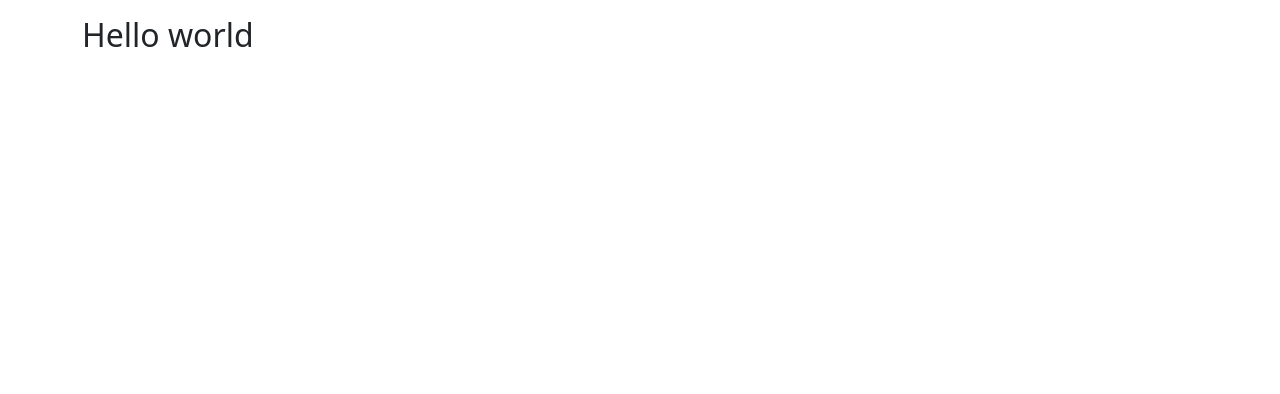
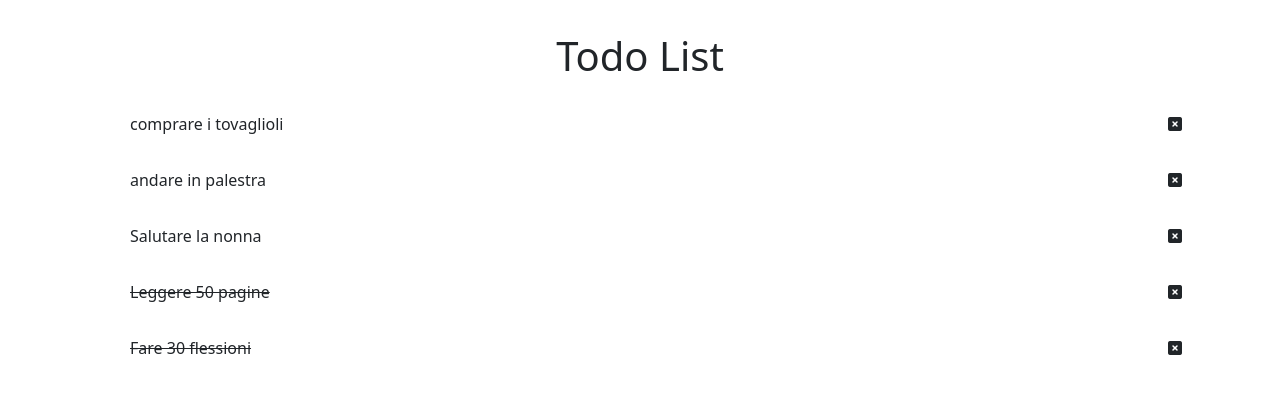
Before and after one commit to rpalanga/vue-todolist, a plain HTML site: page index.html in a window 1280 px wide. Drawn offline with nearby package versions, Linux system fonts and the light colour scheme.

Commit message:
Milestone 1 Completata

```diff
--- a/index.html
+++ b/index.html
@@ -5,6 +5,9 @@
     <meta charset="UTF-8">
     <meta name="viewport" content="width=device-width, initial-scale=1.0">
     <title>To do List</title>
+
+    <!-- Font Awesome -->
+    <link rel="stylesheet" href="https://cdnjs.cloudflare.com/ajax/libs/font-awesome/6.5.1/css/all.min.css" integrity="sha512-DTOQO9RWCH3ppGqcWaEA1BIZOC6xxalwEsw9c2QQeAIftl+Vegovlnee1c9QX4TctnWMn13TZye+giMm8e2LwA==" crossorigin="anonymous" referrerpolicy="no-referrer" />
 
     <!-- Boostrap link -->
     <link href="https://cdn.jsdelivr.net/npm/bootstrap@5.3.2/dist/css/bootstrap.min.css" rel="stylesheet"
@@ -23,9 +26,16 @@
 
     <div id="app" class="container py-3 ">
 
-        <h2>
-            {{ messagge }}
-        </h2>
+        <h1 class="text-center m-3 "> Todo List</h1>
+
+        <ul>
+            <li v-for="(currentTask,index) in tasks" :class="currentTask.done == true ? `text-decoration-line-through` : `` " class="d-flex justify-content-between w-100 p-3 ">
+                {{ currentTask.text }}
+                <span>
+                    <i class="fa-solid fa-square-xmark"></i>
+                </span>
+            </li>
+        </ul>
 
 
 
--- a/js/script.js
+++ b/js/script.js
@@ -32,7 +32,31 @@ createApp({
 
         return {
 
-            messagge : "Hello world",
+            tasks: [
+                {
+                    text : "comprare i tovaglioli",
+                    done : false,
+                },
+                {
+                    text : "andare in palestra",
+                    done : false,
+                },
+                {
+                    text : "Salutare la nonna",
+                    done : false,
+                },
+                {
+                    text : "Leggere 50 pagine",
+                    done : true,
+                },
+                {
+                    text : "Fare 30 flessioni",
+                    done : true,
+                }
+
+
+             ],
+
         }
     }
 }).mount(`#app`);
```
